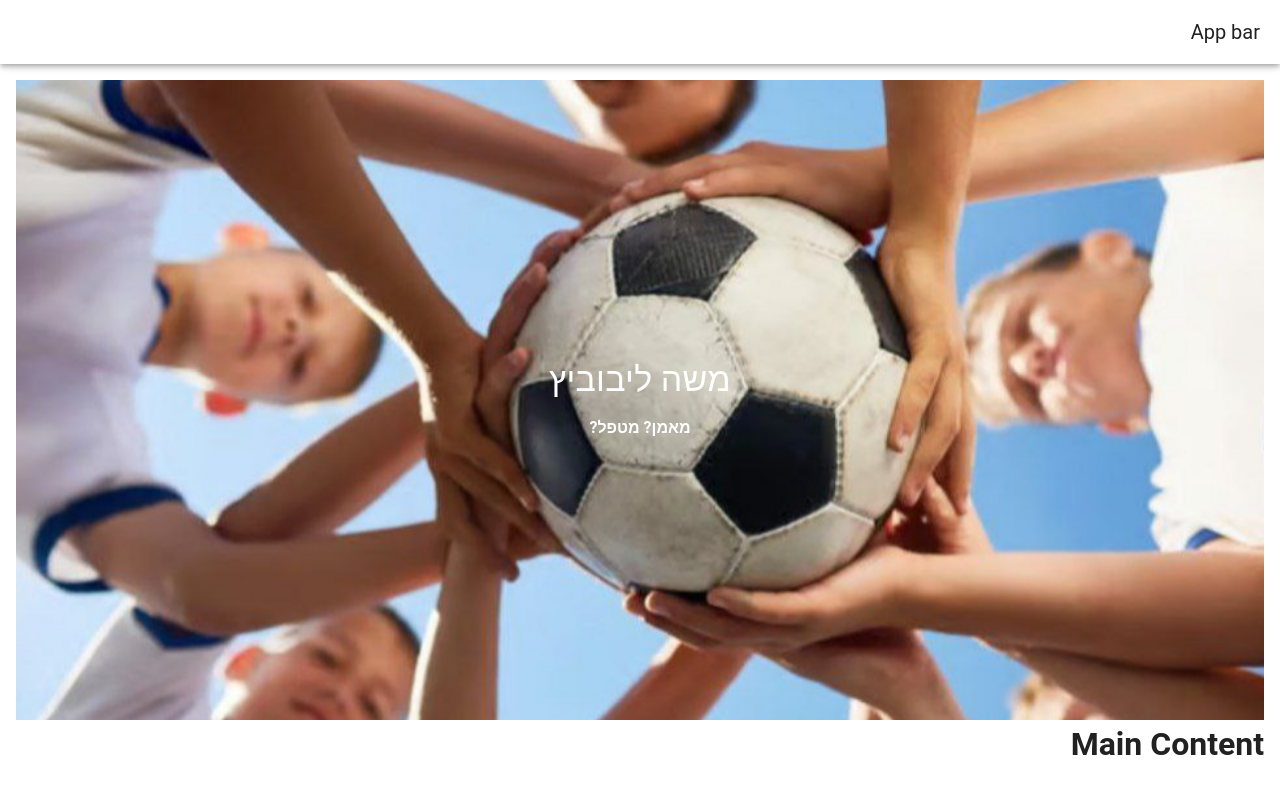
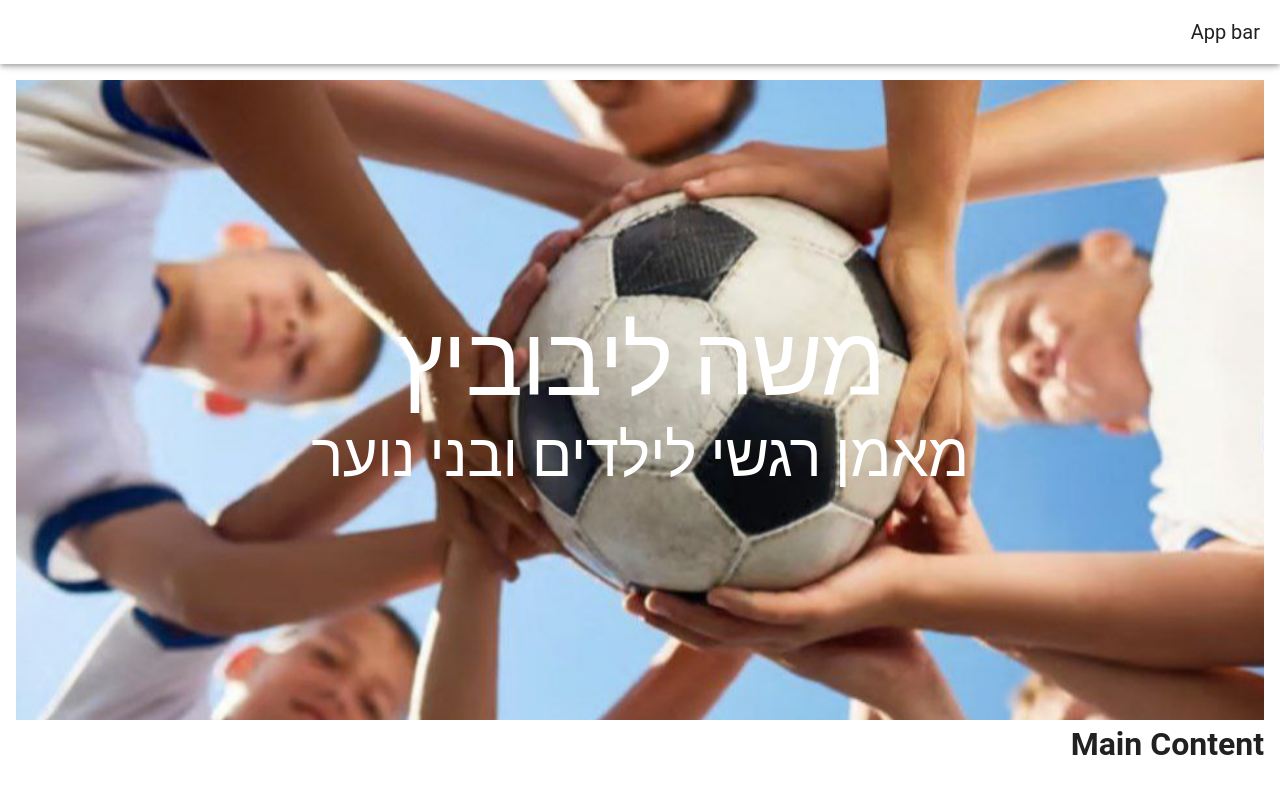
Before and after one commit to sagiv1996/moshe-landing-page, a Nuxt app: page / in a window 1280 px wide. Shown: the top 794 px of the page. Built offline with nearby package versions, Linux system fonts and the light colour scheme.

Commit message:
change size of header image texts

```diff
--- a/components/headerImage.vue
+++ b/components/headerImage.vue
@@ -3,8 +3,8 @@
     <div
       class="d-flex flex-column fill-height justify-center align-center text-white"
     >
-      <h1 class="text-h4 font-weight-thin mb-4">משה ליבוביץ</h1>
-      <h4 class="subheading">מאמן? מטפל?</h4>
+      <h1 class="text-h1 font-weight-thin mb-4">משה ליבוביץ</h1>
+      <h2 class="text-h2">מאמן רגשי לילדים ובני נוער</h2>
     </div>
   </v-parallax>
 </template>
```
